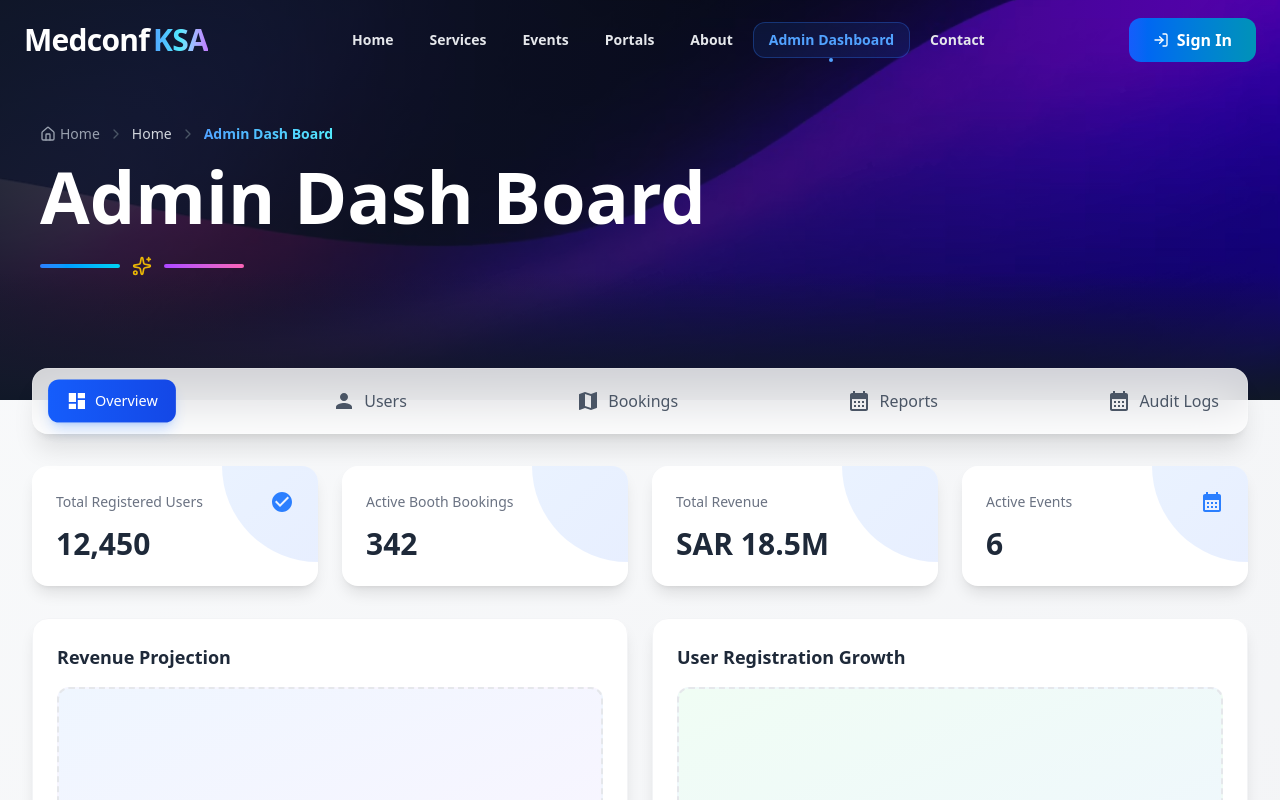
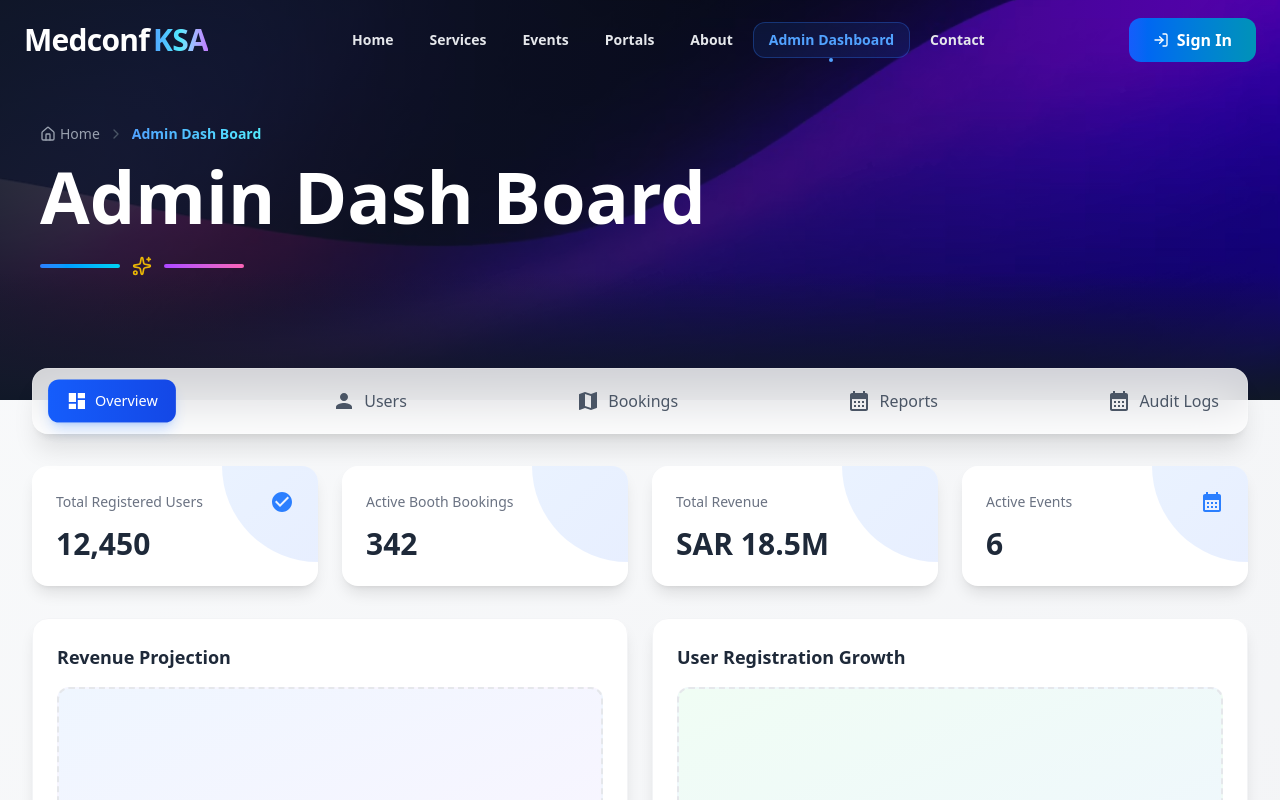
Before and after one commit to afnan-ids/medconf-ksa, a Next.js app: page /pages/AdminDashboard in a window 1280 px wide. Shown: the top 800 px of the page. Built offline with nearby package versions, Linux system fonts and the light colour scheme; some icons are missing.

Commit message:
Css changes done

```diff
--- a/app/Components/BreadCrum.jsx
+++ b/app/Components/BreadCrum.jsx
@@ -28,7 +28,6 @@ const BreadCrumb = ({ title, backgroundImage, path }) => {
       {/* Content */}
       <div className="relative h-full max-w-7xl mx-auto px-6 lg:px-10 flex items-center z-10">
         <div className="text-white animate-fadeIn">
-          {/* Breadcrumb path with enhanced styling */}
           <nav className="flex items-center gap-2 text-sm mb-4" aria-label="Breadcrumb">
             <Link
               href="/"
--- a/app/Components/Partners.jsx
+++ b/app/Components/Partners.jsx
@@ -3,6 +3,7 @@
 import {
   Award,
   ChevronRight,
+  Compass,
   Globe,
   Sparkles,
   Users,
@@ -97,15 +98,17 @@ export default function PartnersGrid() {
 
       <div className="relative z-10 px-6">
         <div className="rounded-[2.5rem] border border-white/10 bg-white/5 backdrop-blur-2xl shadow-2xl p-10 lg:p-14">
-
           {/* Header */}
           <div className="text-center mb-16">
-            <div className="inline-flex items-center gap-2 px-4 py-2 rounded-full bg-white/10 border border-white/20 text-white text-xs mb-6">
-              <Globe className="w-4 h-4 text-blue-400" />
-              Global Network
-              <span className="w-1 h-1 bg-white/30 rounded-full"></span>
-              <Award className="w-4 h-4 text-cyan-400" />
-              {partners.length}+ Partners
+            <div className="relative inline-block group/badge mb-6">
+              <div className="absolute inset-0 bg-gradient-to-r from-blue-600 to-purple-600 rounded-full blur-lg opacity-0 group-hover/badge:opacity-50 transition-opacity duration-500"></div>
+              <div className="relative inline-flex items-center gap-2 px-4 py-2 rounded-full bg-white/10 border border-white/20 backdrop-blur-xl text-white text-xs">
+                <Globe className="w-4 h-4 text-blue-400" />
+                Global Network
+                <span className="w-1 h-1 bg-white/30 rounded-full"></span>
+                <Award className="w-4 h-4 text-cyan-400" />
+                {partners.length}+ Partners
+              </div>
             </div>
 
             <h2 className="text-4xl md:text-5xl font-bold text-white mb-4">
@@ -116,7 +119,8 @@ export default function PartnersGrid() {
             </h2>
 
             <p className="text-gray-300 max-w-2xl mx-auto">
-              Collaborating with global industry leaders and innovation pioneers.
+              Collaborating with global industry leaders and innovation
+              pioneers.
             </p>
           </div>
 
--- a/app/Components/Services.jsx
+++ b/app/Components/Services.jsx
@@ -109,11 +109,11 @@ export default function Services() {
 
               {/* Title with gradient */}
               <h2 className="text-4xl md:text-5xl font-bold text-white mb-4">
-                Comprehensive{" "}
+               Our{" "}
                 <span className="bg-gradient-to-r from-blue-400 to-cyan-300 bg-clip-text text-transparent">
-                  Healthcare Event
+                  Services
                 </span>{" "}
-                Solutions
+
               </h2>
 
               {/* Decorative line - matching footer style */}
--- a/app/pages/AboutUs/page.jsx
+++ b/app/pages/AboutUs/page.jsx
@@ -164,7 +164,7 @@ export default function AboutPage() {
       <BreadCrum
         title="About Us"
         backgroundImage="/Images/Home/Bread-crum-1.avif"
-        path={["Home", "About Us "]}
+        path={["About Us "]}
       />
       <section className="relative min-h-screen py-28 overflow-hidden">
         {/* Animated Background */}
--- a/app/pages/AdminDashboard/page.jsx
+++ b/app/pages/AdminDashboard/page.jsx
@@ -60,7 +60,7 @@ const AdminDashboard = () => {
        <BreadCrum
         title="Admin Dash Board"
         backgroundImage="/Images/Home/Bread-crum-1.avif"
-        path={["Home", "Admin Dash Board"]}
+        path={["Admin Dash Board"]}
       />
     </div>
 
--- a/app/pages/ContactUs/page.jsx
+++ b/app/pages/ContactUs/page.jsx
@@ -120,7 +120,7 @@ export default function ContactPage() {
     <BreadCrum
         title="Contact Us"
         backgroundImage="/Images/Home/Bread-crum-1.avif"
-        path={["Home", "Contact Us "]}
+        path={["Contact Us "]}
       />
     <section className="relative min-h-screen py-28 overflow-hidden">
       {/* Animated Background */}
--- a/app/pages/ExhibitorSponsorPortal/page.jsx
+++ b/app/pages/ExhibitorSponsorPortal/page.jsx
@@ -71,7 +71,7 @@ const PortalHome = () => {
        <BreadCrum
         title="Exhibitor Dashboard"
         backgroundImage="/Images/Home/Bread-crum-1.avif"
-        path={["Home", "Pages", "Exhibitor Dashboard"]}
+        path={["Portals","Exhibitor Dashboard"]}
       />
     </div>
 
--- a/app/pages/HealthcarePractitionersPortal/page.jsx
+++ b/app/pages/HealthcarePractitionersPortal/page.jsx
@@ -55,7 +55,7 @@ const HealthcarePortal = () => {
        <BreadCrum
         title="Healthcare Practitioners Portal"
         backgroundImage="/Images/Home/Bread-crum-1.avif"
-        path={["Home", "Pages", "Healthcare Practitioners Portal"]}
+        path={["Portals", "Healthcare Practitioners Portal"]}
       />
     </div>
 
--- a/app/pages/NavBar-Links/NavEvents/page.jsx
+++ b/app/pages/NavBar-Links/NavEvents/page.jsx
@@ -41,7 +41,7 @@ const EventsSection = () => {
    <BreadCrum
         title="Events"
         backgroundImage="/Images/Home/Bread-crum-1.avif"
-        path={["Home", "Pages", "Events"]}
+        path={["Events"]}
       />
     <section id="events" className="relative py-10 overflow-hidden">
       {/* Animated Background - Matching Services section */}
--- a/app/pages/NavBar-Links/NavPortals/page.jsx
+++ b/app/pages/NavBar-Links/NavPortals/page.jsx
@@ -45,7 +45,7 @@ export default function Portals() {
     <BreadCrum
           title="Portals"
           backgroundImage="/Images/Home/Bread-crum-1.avif"
-          path={["Home", "Portals"]}
+          path={["Portals"]}
         />
     <section className="relative py-10 overflow-hidden">
       {/* Animated Background - Matching Services and Events sections */}
--- a/app/pages/NavBar-Links/NavServices/page.jsx
+++ b/app/pages/NavBar-Links/NavServices/page.jsx
@@ -43,7 +43,7 @@ export default function Services() {
     <BreadCrum
         title="Services"
         backgroundImage="/Images/Home/Bread-crum-1.avif"
-        path={["Home", "Services"]}
+        path={["Services"]}
       />
     <section className="relative py-10 overflow-hidden">
       {/* Animated Background */}
--- a/app/pages/VisitorPortal/page.jsx
+++ b/app/pages/VisitorPortal/page.jsx
@@ -85,7 +85,7 @@ const VisitorPortal = () => {
       <BreadCrum
         title="Visitors Dashboard"
         backgroundImage="/Images/Home/Bread-crum-1.avif"
-        path={["Home", "Visitors Dashboard"]}
+        path={["Portals", "Visitors Dashboard"]}
       />
 
       {/* Tabs Section - Floating Design */}
```
